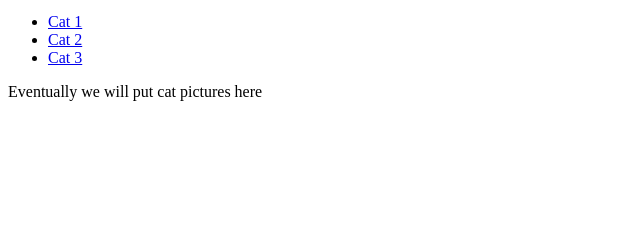
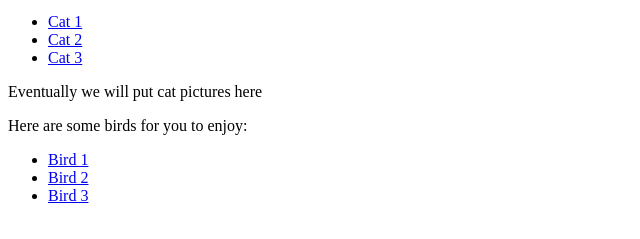
Before and after one commit to Ruthmy/cats, a plain HTML site: page index.html in a window 1280 px wide. Shown: the part 103-342 px from the top of the page, without its empty margins (0-640 px from the left). Drawn offline with Linux system fonts and the light colour scheme.

Commit message:
Modifying index.html to include birds

```diff
--- a/index.html
+++ b/index.html
@@ -16,5 +16,12 @@
 </ul>
 
 <p>Eventually we will put cat pictures here</p>
+
+<p>Here are some birds for you to enjoy:</p>
+<ul>
+  <li><a href="bird1.html">Bird 1</a></li>
+  <li><a href="bird2.html">Bird 2</a></li>
+  <li><a href="bird3.html">Bird 3</a></li>
+</ul>
 </body>
 </html>
```
